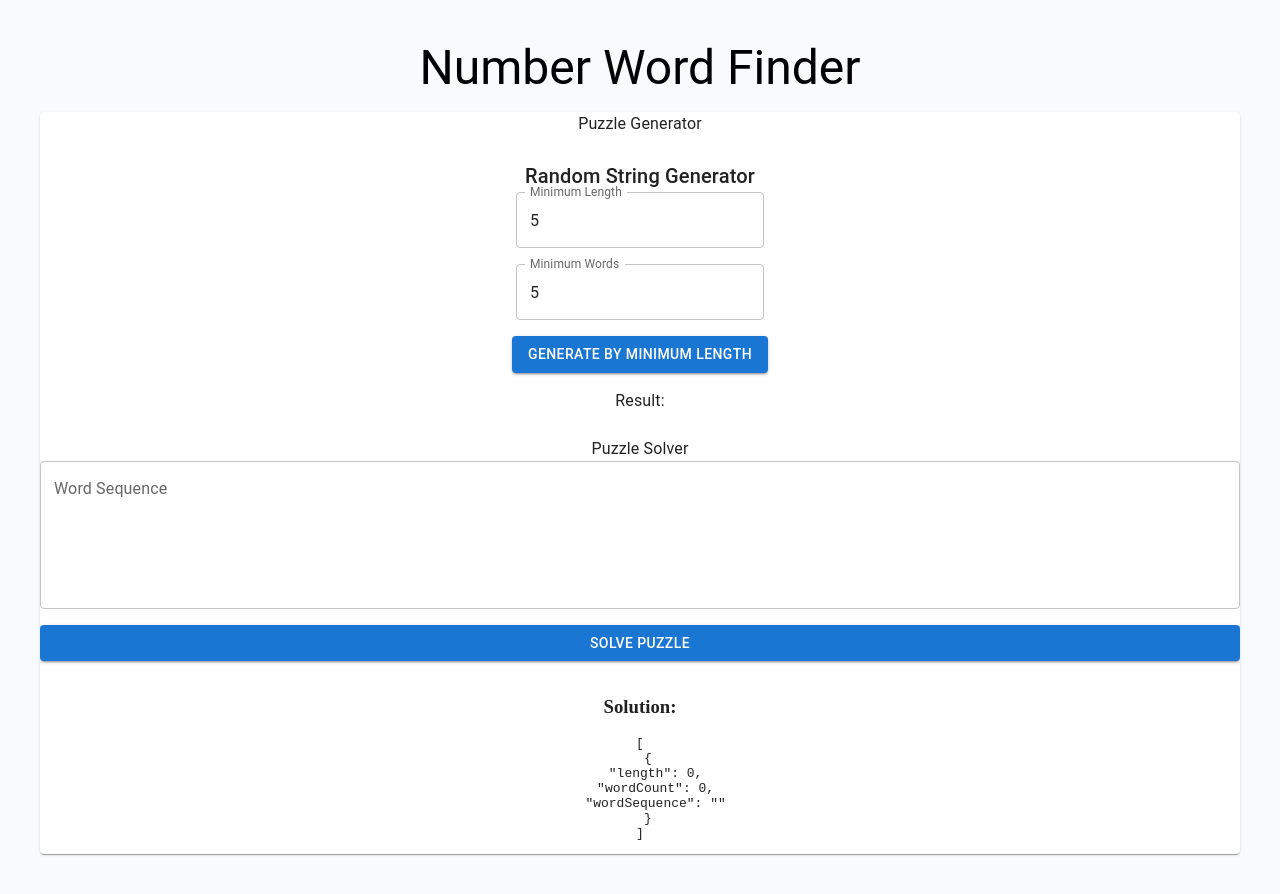
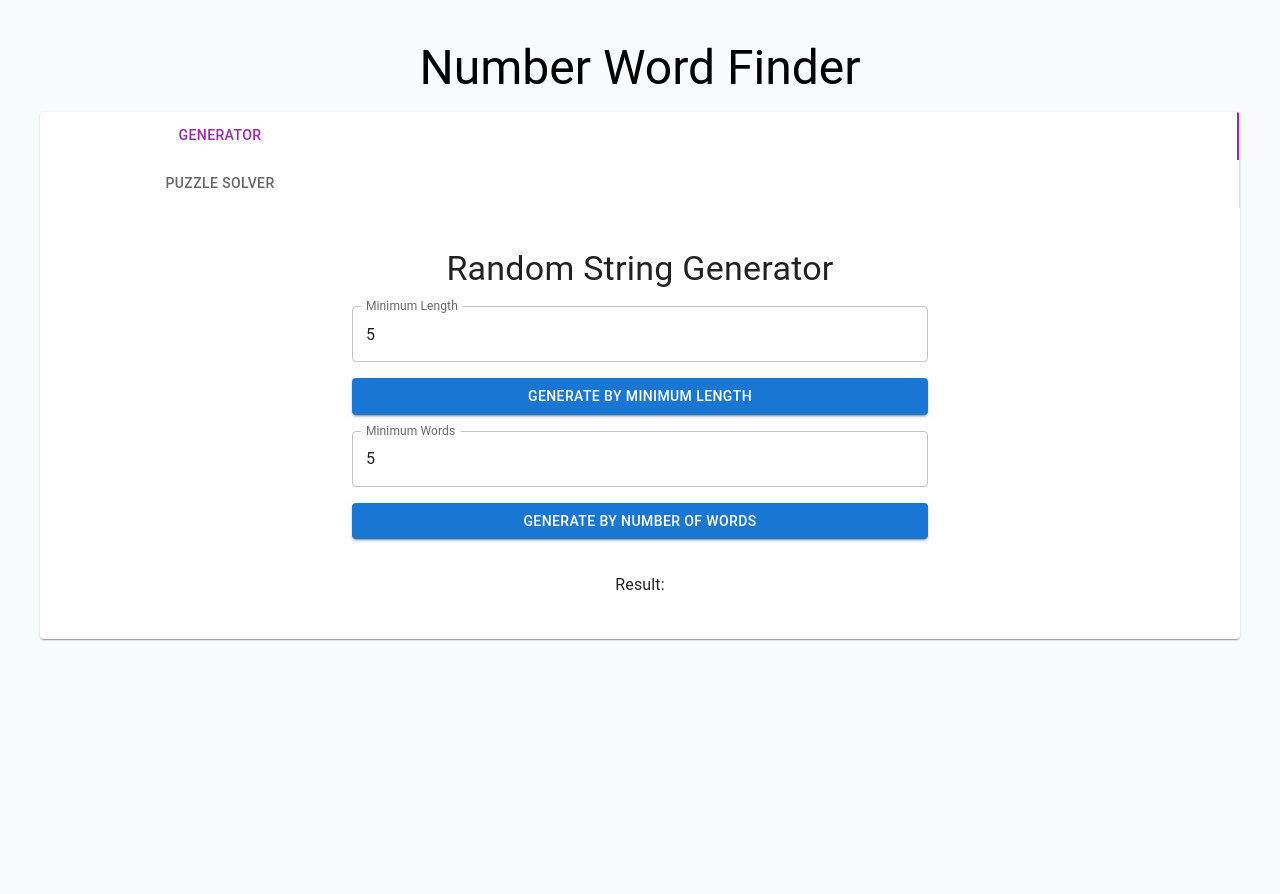
Before and after one commit to abelmasingita/number-word-finder, a React (Vite) app: page / in a window 1280 px wide. After the commit the page ends 800 px from the top, so only its background shows below. Built offline with nearby package versions, Linux system fonts and the light colour scheme.

Commit message:
bar chart visualization

```diff
--- a/src/App.tsx
+++ b/src/App.tsx
@@ -1,8 +1,50 @@
 import { Box, Card, Stack, Typography } from '@mui/material'
 import { GenerateWords } from './components/GenerateWords'
 import SolvePuzzle from './components/SolvePuzzle'
+import Tabs from '@mui/material/Tabs'
+import Tab from '@mui/material/Tab'
+import { useState } from 'react'
+
+interface TabPanelProps {
+  children?: React.ReactNode
+  index: number
+  value: number
+}
+
+function TabPanel(props: TabPanelProps) {
+  const { children, value, index, ...other } = props
+
+  return (
+    <div
+      role='tabpanel'
+      hidden={value !== index}
+      id={`vertical-tabpanel-${index}`}
+      aria-labelledby={`vertical-tab-${index}`}
+      {...other}
+    >
+      {value === index && (
+        <Box sx={{ p: 3 }}>
+          <>{children}</>
+        </Box>
+      )}
+    </div>
+  )
+}
+
+function a11yProps(index: number) {
+  return {
+    id: `vertical-tab-${index}`,
+    'aria-controls': `vertical-tabpanel-${index}`,
+  }
+}
 
 function App() {
+  const [value, setValue] = useState(0)
+
+  const handleChange = (event: React.SyntheticEvent, newValue: number) => {
+    setValue(newValue)
+  }
+
   return (
     <Box
       display='flex'
@@ -15,14 +57,25 @@ function App() {
         Number Word Finder
       </Typography>
       <Card>
-        <Stack>
-          <Typography>Puzzle Generator</Typography>
+        <Tabs
+          orientation='vertical'
+          textColor='secondary'
+          indicatorColor='secondary'
+          variant='scrollable'
+          value={value}
+          onChange={handleChange}
+          aria-label='Vertical tabs example'
+          sx={{ borderRight: 1, borderColor: 'divider' }}
+        >
+          <Tab label='Generator' {...a11yProps(0)} />
+          <Tab label='Puzzle Solver' {...a11yProps(1)} />
+        </Tabs>
+        <TabPanel value={value} index={0}>
           <GenerateWords />
-        </Stack>
-        <Stack>
-          <Typography>Puzzle Solver</Typography>
+        </TabPanel>
+        <TabPanel value={value} index={1}>
           <SolvePuzzle />
-        </Stack>
+        </TabPanel>
       </Card>
     </Box>
   )
--- /dev/null
+++ b/src/components/ChartVisualization.tsx
@@ -0,0 +1,32 @@
+import React from 'react'
+import Chart from 'react-apexcharts'
+
+export interface ChartData {
+  series: number[]
+  labels: string[]
+}
+
+export const ChartVisualization: React.FC<{ data: ChartData }> = ({ data }) => {
+  const options: ApexCharts.ApexOptions = {
+    chart: {
+      type: 'bar',
+    },
+    xaxis: {
+      categories: data.labels,
+    },
+  }
+
+  return (
+    <Chart
+      options={options}
+      series={[
+        {
+          name: 'Series Name',
+          data: data.series,
+        },
+      ]}
+      type='bar'
+      width={500}
+    />
+  )
+}
--- a/src/components/GenerateWords.tsx
+++ b/src/components/GenerateWords.tsx
@@ -10,6 +10,7 @@ import { useGeneratedString } from '../hooks/use-number-word-finder'
 
 export const GenerateWords = () => {
   const [length, setLength] = useState(5)
+  const [words, setWords] = useState(5)
   const { item, handleGenerate, loading } = useGeneratedString()
 
   const handleGenerateClick = () => {
@@ -18,43 +19,54 @@ export const GenerateWords = () => {
   return (
     <Box
       sx={{
-        alignItems: 'center',
-        borderRadius: 1,
-        boxShadow: 'var(--mui-shadows-16)',
         display: 'flex',
         flexDirection: 'column',
-        p: 3,
+        alignItems: 'center',
       }}
     >
-      <Typography variant='h6'>Random String Generator</Typography>
+      <Typography variant='h4' sx={{ m: 2 }}>
+        Random String Generator
+      </Typography>
       <TextField
         label='Minimum Length'
         type='number'
         value={length}
         onChange={(e) => setLength(Number(e.target.value))}
-        sx={{ mb: 2 }}
+        sx={{ mb: 2, width: '50%' }}
       />
-
+      <Button
+        variant='contained'
+        onClick={handleGenerateClick}
+        disabled={loading}
+        sx={{ mb: 2, width: '50%' }}
+      >
+        {loading ? (
+          <CircularProgress size={40} />
+        ) : (
+          'Generate by Minimum Length'
+        )}
+      </Button>
       <TextField
         label='Minimum Words'
         type='number'
         value={length}
         onChange={(e) => setLength(Number(e.target.value))}
-        sx={{ mb: 2 }}
+        sx={{ mb: 2, width: '50%' }}
       />
       <Button
         variant='contained'
         onClick={handleGenerateClick}
         disabled={loading}
+        sx={{ mb: 2, width: '50%' }}
       >
         {loading ? (
-          <CircularProgress size={24} />
+          <CircularProgress size={40} />
         ) : (
-          'Generate by Minimum Length'
+          'Generate by Number of Words'
         )}
       </Button>
       {item && (
-        <Typography variant='body1' sx={{ mt: 2 }}>
+        <Typography variant='subtitle1' sx={{ m: 2 }}>
           Result: {item.wordSequence}
         </Typography>
       )}
--- a/src/components/SolvePuzzle.tsx
+++ b/src/components/SolvePuzzle.tsx
@@ -1,6 +1,19 @@
 import React, { useState } from 'react'
-import { TextField, Button, Box } from '@mui/material'
+import {
+  TextField,
+  Button,
+  Box,
+  Paper,
+  Table,
+  TableBody,
+  TableCell,
+  TableContainer,
+  TableHead,
+  TableRow,
+  CircularProgress,
+} from '@mui/material'
 import { useSolvePuzzle } from '../hooks/use-number-word-finder'
+import { ChartData, ChartVisualization } from './ChartVisualization'
 
 const SolvePuzzle: React.FC = () => {
   const [wordSequence, setWordSequence] = useState('')
@@ -10,24 +23,72 @@ const SolvePuzzle: React.FC = () => {
     handleSolve(wordSequence)
   }
 
+  // Prepare chart data
+  const chartData: ChartData = {
+    series: item?.map((row) => row.count) || [],
+    labels: item?.map((row) => row.word) || [],
+  }
+
   return (
-    <Box sx={{ display: 'flex', flexDirection: 'column', gap: 2 }}>
+    <Box
+      sx={{
+        display: 'flex',
+        flexDirection: 'column',
+        alignItems: 'center',
+      }}
+    >
       <TextField
         label='Word Sequence'
         multiline
         rows={5}
+        sx={{ mb: 2, width: '50%' }}
         value={wordSequence}
         onChange={(e) => setWordSequence(e.target.value)}
       />
-      <Button variant='contained' onClick={solvePuzzle}>
-        Solve Puzzle
+      <Button
+        variant='contained'
+        onClick={solvePuzzle}
+        sx={{ mb: 2, width: '50%' }}
+      >
+        {loading ? <CircularProgress size={40} /> : 'Solve Puzzle'}
       </Button>
 
       {item && (
-        <div>
-          <h3>Solution:</h3>
-          <pre>{JSON.stringify(item, null, 2)}</pre>
-        </div>
+        <Box
+          sx={{
+            display: 'flex',
+            alignItems: 'center',
+            justifyContent: 'space-evenly',
+            width: '100%',
+          }}
+        >
+          <TableContainer component={Paper} sx={{ flex: 1 }}>
+            <Table sx={{ minWidth: 700 }} aria-label='simple table'>
+              <TableHead>
+                <TableRow>
+                  <TableCell align='right'>Value</TableCell>
+                  <TableCell align='right'>Word</TableCell>
+                  <TableCell align='right'>Word Count</TableCell>
+                </TableRow>
+              </TableHead>
+              <TableBody>
+                {item.map((row) => (
+                  <TableRow
+                    key={row.value}
+                    sx={{ '&:last-child td, &:last-child th': { border: 0 } }}
+                  >
+                    <TableCell align='right'>{row.value}</TableCell>
+                    <TableCell align='right'>{row.word}</TableCell>
+                    <TableCell align='right'>{row.count}</TableCell>
+                  </TableRow>
+                ))}
+              </TableBody>
+            </Table>
+          </TableContainer>
+          <Box sx={{ flex: 1 }}>
+            <ChartVisualization data={chartData} />
+          </Box>
+        </Box>
       )}
     </Box>
   )
--- a/src/hooks/use-number-word-finder.ts
+++ b/src/hooks/use-number-word-finder.ts
@@ -1,6 +1,6 @@
 import { useEffect, useState } from 'react'
 import useGet from '../lib/api/use-get'
-import { GeneratedWord } from '../util/interfaces/GeneratedWord'
+import { GeneratedWord, SolvePuzzle } from '../util/interfaces/GeneratedWord'
 import usePost from '../lib/api/use-post'
 
 const useGeneratedString = () => {
@@ -71,15 +71,15 @@ const useGenerateWords = (words: number) => {
 
 const useSolvePuzzle = () => {
   const [sequence, setSequence] = useState<string | null>(null)
-  const { postData, loading, error, data } = usePost<GeneratedWord>(
+  const { postData, loading, error, data } = usePost<SolvePuzzle>(
     sequence !== null ? `api/PuzzleSolver` : ''
   )
 
-  const [item, setItem] = useState<GeneratedWord[]>([
+  const [item, setItem] = useState<SolvePuzzle[]>([
     {
-      length: 0,
-      wordCount: 0,
-      wordSequence: '',
+      value: 0,
+      count: 0,
+      word: '',
     },
   ])
   const handleSolve = async (sequence: string) => {
--- a/src/util/interfaces/GeneratedWord.ts
+++ b/src/util/interfaces/GeneratedWord.ts
@@ -3,3 +3,9 @@ export interface GeneratedWord {
   wordCount: number
   wordSequence: string
 }
+
+export interface SolvePuzzle {
+  value: number
+  count: number
+  word: string
+}
```
